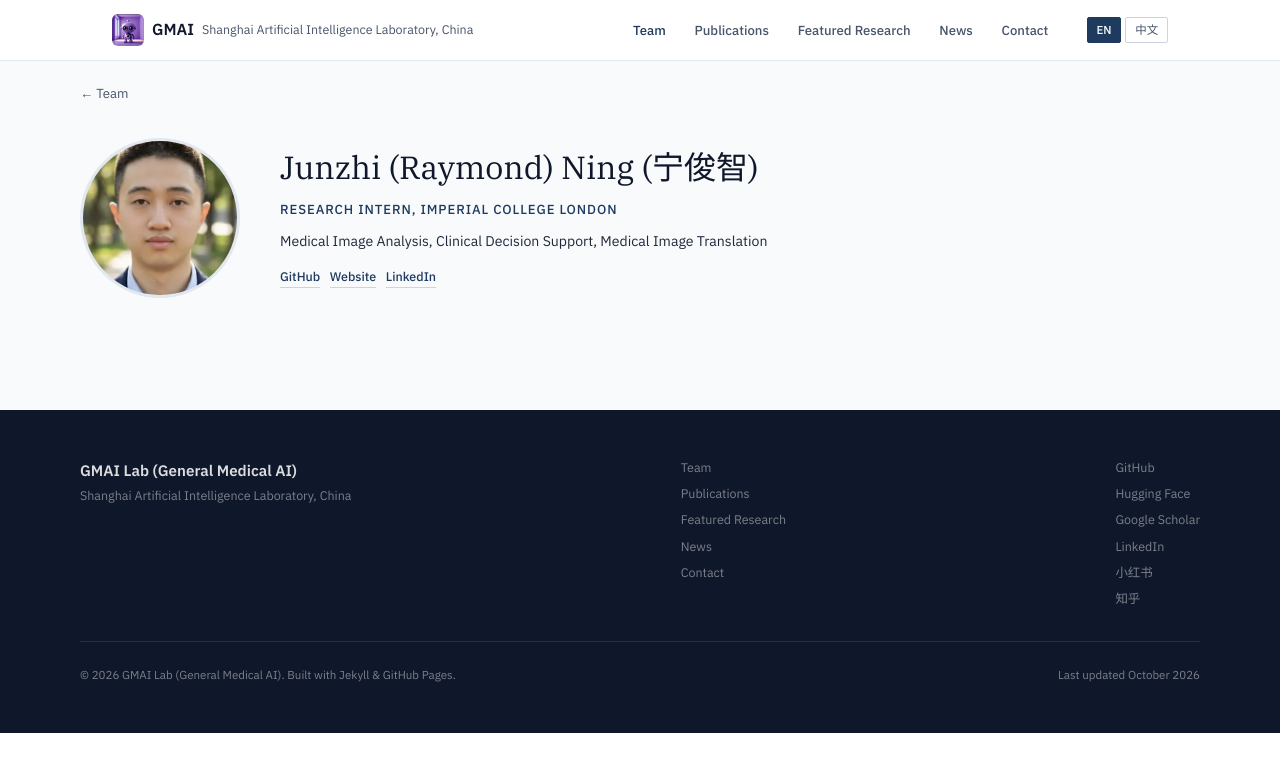
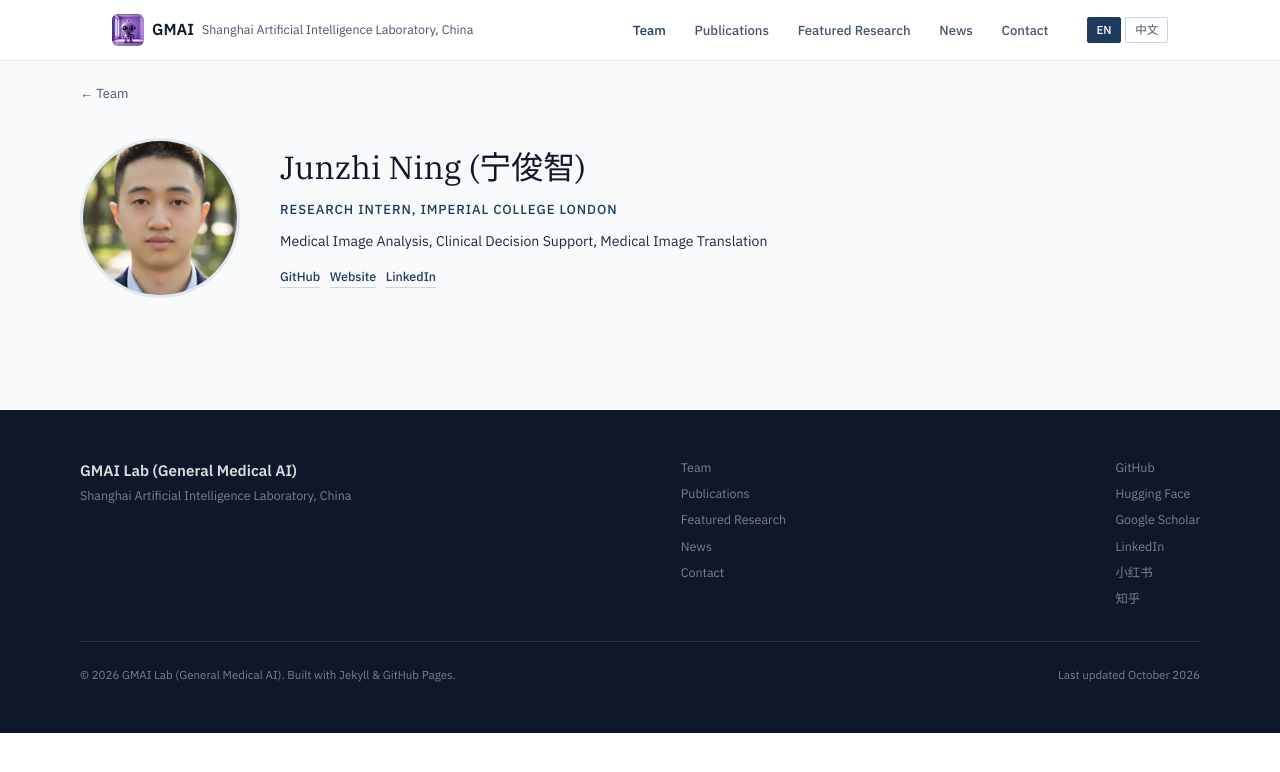
Before and after one commit to uni-medical/gmai-web, a Jekyll site: the page built from pages/team/junzhi-ning.md, in a window 1280 px wide. Shown: the top 772 px of the page. Built offline with Jekyll 4.4.1, drawn with Linux system fonts in a browser that asks for light colours.

Commit message:
content: update team info

```diff
--- a/_data/team.yml
+++ b/_data/team.yml
@@ -333,7 +333,7 @@ members:
       github:  "https://github.com/RXH04-USTC"
 
 alumni:
-  - name:     "Junzhi (Raymond) Ning (宁俊智)"
+  - name:     "Junzhi Ning (宁俊智)"
     slug:     "junzhi-ning"
     period:   "2024.11 – 2026.10"
     position: "PhD Student"
--- a/pages/team/junzhi-ning.md
+++ b/pages/team/junzhi-ning.md
@@ -1,6 +1,6 @@
 ---
 layout:      profile
-title:       "Junzhi (Raymond) Ning"
+title:       "Junzhi Ning"
 permalink:   /team/junzhi-ning/
 lang:        "en"
 member_slug: "junzhi-ning"
```
